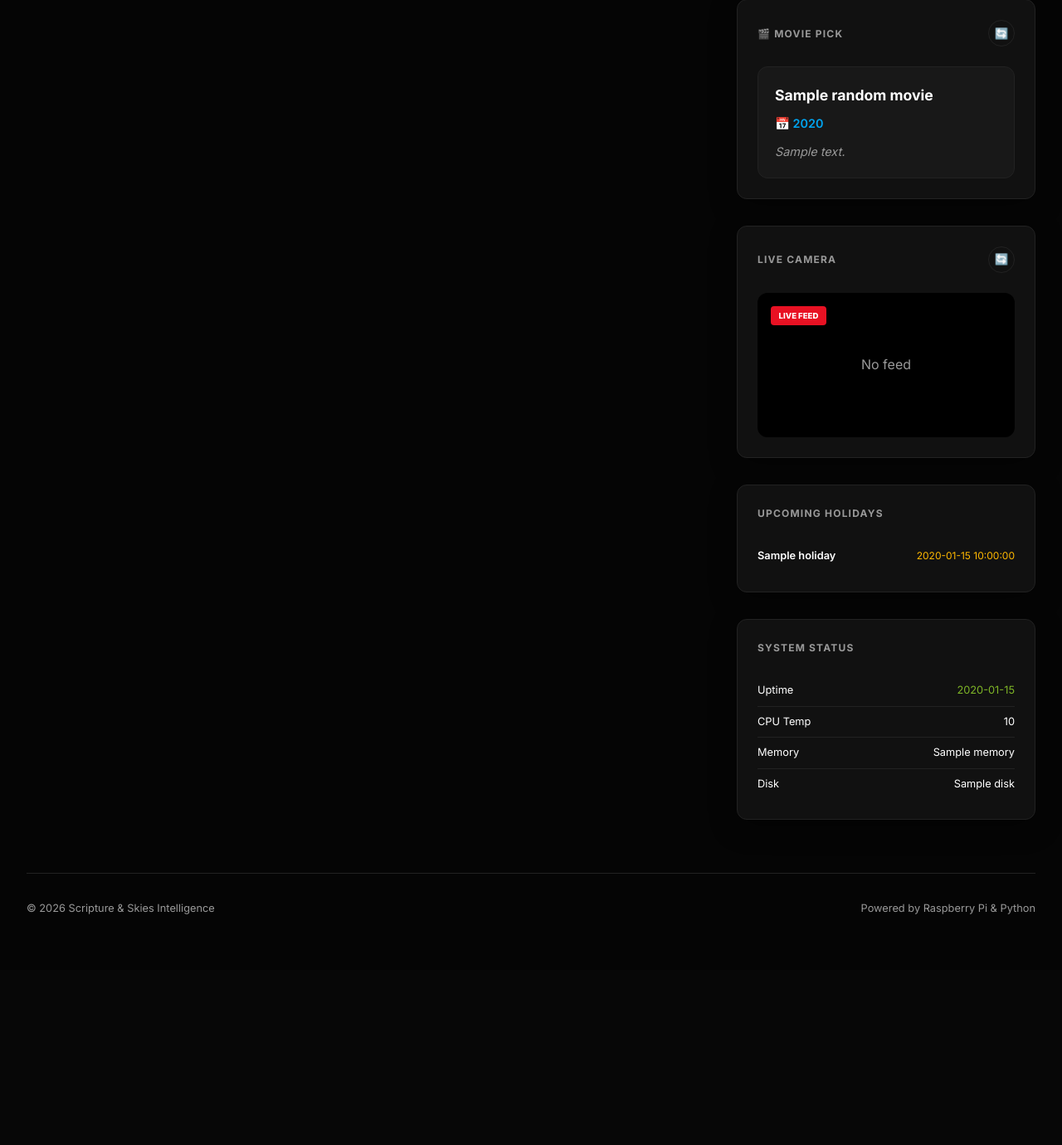
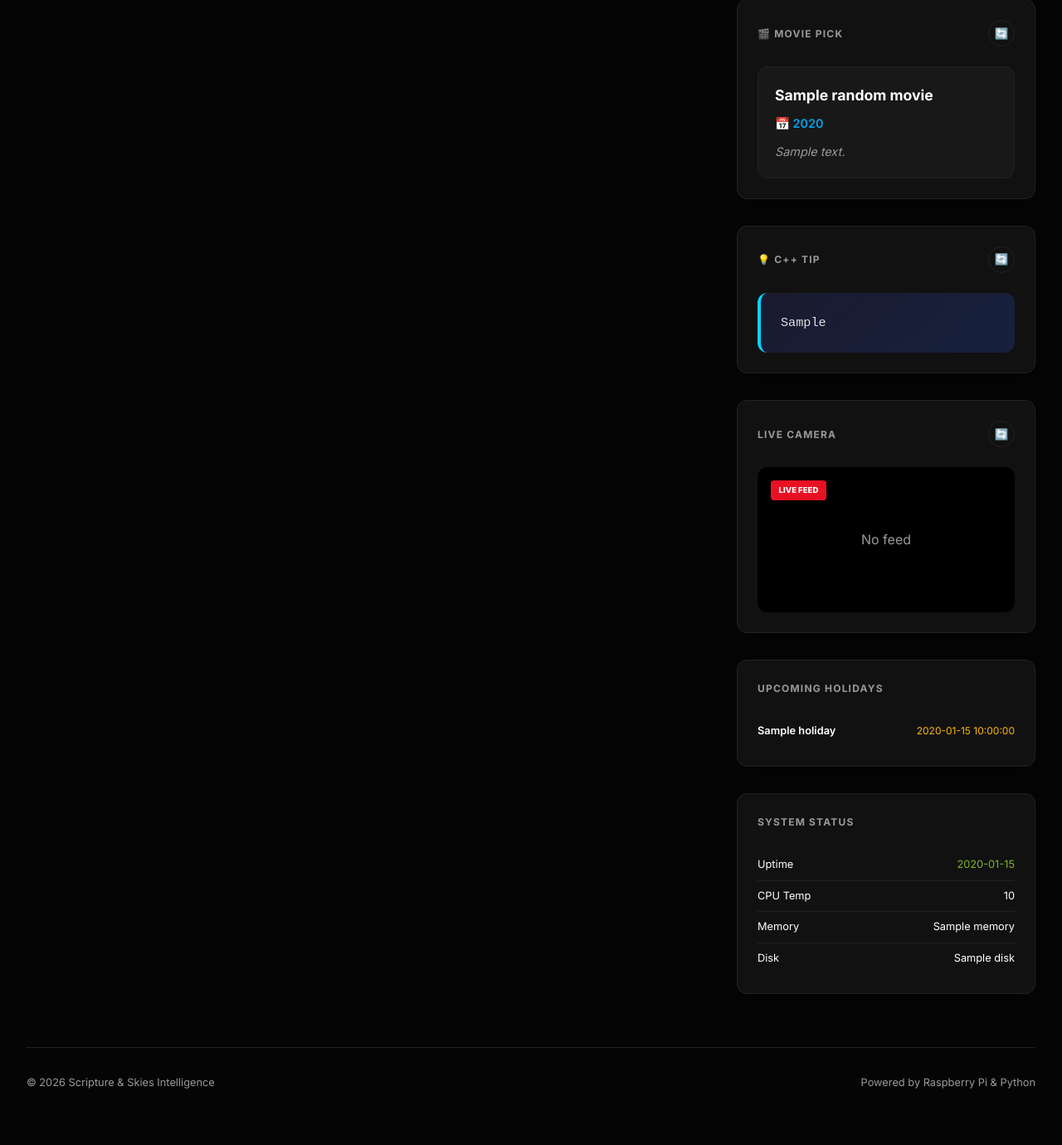
Before and after one commit to skyera/weather, a Flask app: template templates/index.html in a window 1280 px wide. Shown: the part 1149-2529 px from the top of the page at 83% size. Before the commit the page ends 2251 px from the top, so only its background shows below. Run offline with Flask 3, Linux system fonts and the light colour scheme; the template is opened without the code that fills it: most values are stand-ins (such as "Sample title", 1, 10 or a date in 2020); grey boxes marked "Sample" are stand-in pictures; data that the repository does not hold is empty.

Commit message:
Add random C++ best practice tips
- Added get_cpp_tip() function with 30 C++ best practices
- Display C++ tips on page with refresh button
- Added /api/cpp-tip endpoint for getting random tips
- Styled tip box with code-themed design
- Tips refresh independently from movies

C++ tips include best practices like:
- Smart pointers and RAII
- const correctness
- Modern C++ features
- Memory safety techniques
- Code style recommendations

Co-authored-by: Copilot <223556219+Copilot@users.noreply.github.com>

```diff
--- a/app.py
+++ b/app.py
@@ -689,6 +689,13 @@ def api_movie():
     return jsonify(movie)
 
 
+@app.route('/api/cpp-tip')
+def api_cpp_tip():
+    """Return a random C++ best practice tip."""
+    tip = get_cpp_tip()
+    return jsonify({"tip": tip})
+
+
 import xml.etree.ElementTree as ET
 
 def get_news():
@@ -833,6 +840,43 @@ def get_random_movie():
 
     return random.choice(movies)
 
+def get_cpp_tip():
+    """Get a random C++ best practice tip."""
+    tips = [
+        "Use const correctness: mark functions and variables const when they shouldn't change.",
+        "Prefer smart pointers (std::unique_ptr, std::shared_ptr) over raw pointers for memory safety.",
+        "Use RAII (Resource Acquisition Is Initialization) to manage resources automatically.",
+        "Avoid using goto; use proper control flow structures like loops and conditions.",
+        "Use std::vector instead of raw C-style arrays for dynamic memory management.",
+        "Prefer pass-by-const-reference over pass-by-value for large objects.",
+        "Use nullptr instead of NULL or 0 for null pointer checks.",
+        "Avoid global variables; use proper scoping and namespaces.",
+        "Use auto for type deduction to reduce verbosity and errors.",
+        "Initialize variables at declaration point, not later in code.",
+        "Use enum classes instead of unscoped enums to avoid name conflicts.",
+        "Prefer std::string over char* for string handling.",
+        "Use constexpr for compile-time constant expressions when possible.",
+        "Avoid multiple inheritance; use composition or interfaces instead.",
+        "Use noexcept for functions that don't throw exceptions.",
+        "Prefer move semantics over copying for better performance.",
+        "Use std::array for fixed-size arrays instead of C-style arrays.",
+        "Avoid using using namespace std; use explicit std:: or specific using declarations.",
+        "Use override keyword when overriding virtual functions in derived classes.",
+        "Prefer range-based for loops over traditional for loops.",
+        "Use std::make_unique and std::make_shared for safer pointer creation.",
+        "Avoid implicit type conversions; use explicit constructors.",
+        "Use final keyword to prevent further derivation if not intended.",
+        "Prefer algorithms in <algorithm> over manual loops.",
+        "Use std::optional for optional return values instead of pointers or out-parameters.",
+        "Mark single-argument constructors explicit to avoid accidental conversions.",
+        "Avoid exceptions in destructors; they can cause program termination.",
+        "Use static_assert for compile-time checks instead of runtime assertions.",
+        "Prefer lvalues; move semantics are for optimization, not for daily use.",
+        "Use std::tuple or structured bindings for returning multiple values.",
+    ]
+    return random.choice(tips)
+
+
 
 @app.route("/")
 def index():
@@ -848,6 +892,7 @@ def index():
     latest_speed = get_latest_speedtest()
     holidays = get_upcoming_holidays()
     random_movie = get_random_movie()
+    cpp_tip = get_cpp_tip()
 
     return render_template(
         "index.html",
@@ -868,6 +913,7 @@ def index():
         speedtest=latest_speed,
         holidays=holidays,
         random_movie=random_movie,
+        cpp_tip=cpp_tip,
         image_exists=IMAGE_PATH.exists()
     )
 
--- a/templates/index.html
+++ b/templates/index.html
@@ -281,6 +281,22 @@
             font-style: italic;
         }
 
+        /* C++ Tip */
+        .cpp-tip-box {
+            background: linear-gradient(135deg, #1a1a2e, #16213e);
+            padding: 1.5rem;
+            border-radius: var(--radius);
+            border-left: 4px solid #00d4ff;
+        }
+
+        .cpp-tip-box p {
+            font-size: 0.95rem;
+            color: #e0e0e0;
+            line-height: 1.6;
+            margin: 0;
+            font-family: 'Courier New', monospace;
+        }
+
         /* Camera */
         .camera-container {
             width: 100%;
@@ -526,6 +542,17 @@
                     </div>
                 </div>
 
+                <!-- C++ Tip of the Day -->
+                <div class="card">
+                    <div class="section-header">
+                        <h3>💡 C++ Tip</h3>
+                        <button class="icon-btn" onclick="refreshCppTip()">🔄</button>
+                    </div>
+                    <div class="cpp-tip-box" id="cpp-tip-box">
+                        <p id="cpp-tip">{{cpp_tip}}</p>
+                    </div>
+                </div>
+
                 <!-- Camera -->
                 <div class="card">
                     <div class="section-header">
@@ -679,6 +706,16 @@
             } catch (e) { console.error('Movie refresh failed:', e); }
         }
 
+        async function refreshCppTip() {
+            try {
+                const resp = await fetch('/api/cpp-tip');
+                const data = await resp.json();
+                if (data.tip) {
+                    document.getElementById('cpp-tip').textContent = data.tip;
+                }
+            } catch (e) { console.error('C++ tip refresh failed:', e); }
+        }
+
 
         document.addEventListener('DOMContentLoaded', () => {
             initializeTemperatureChart();
```
Also changed, not shown: weather_history.db (added).
